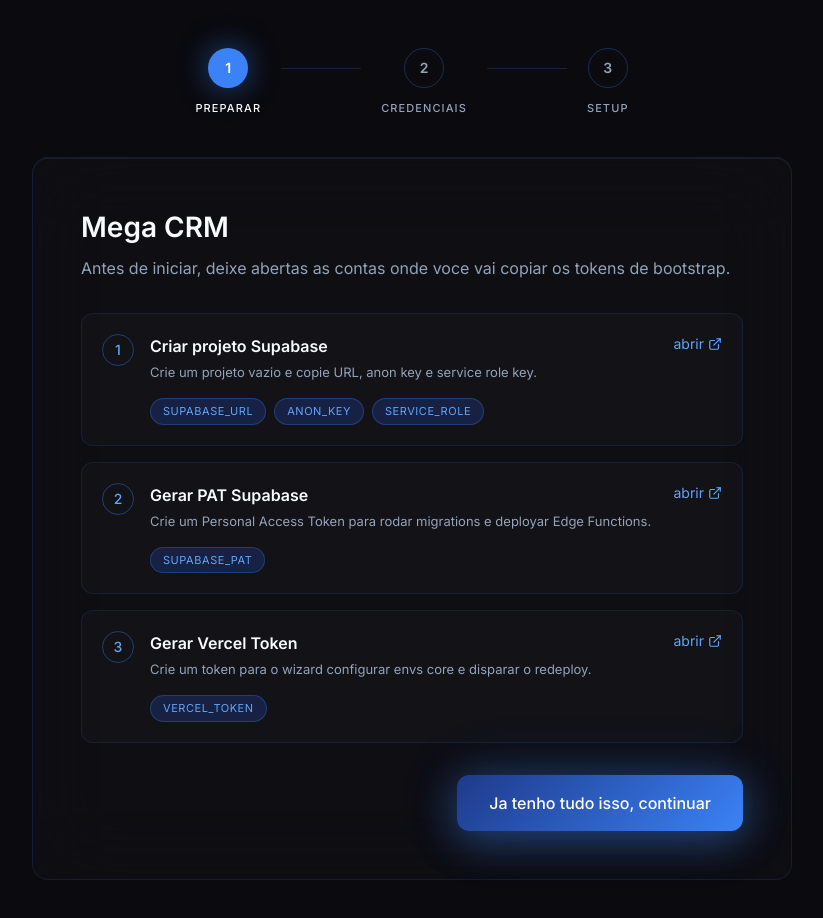
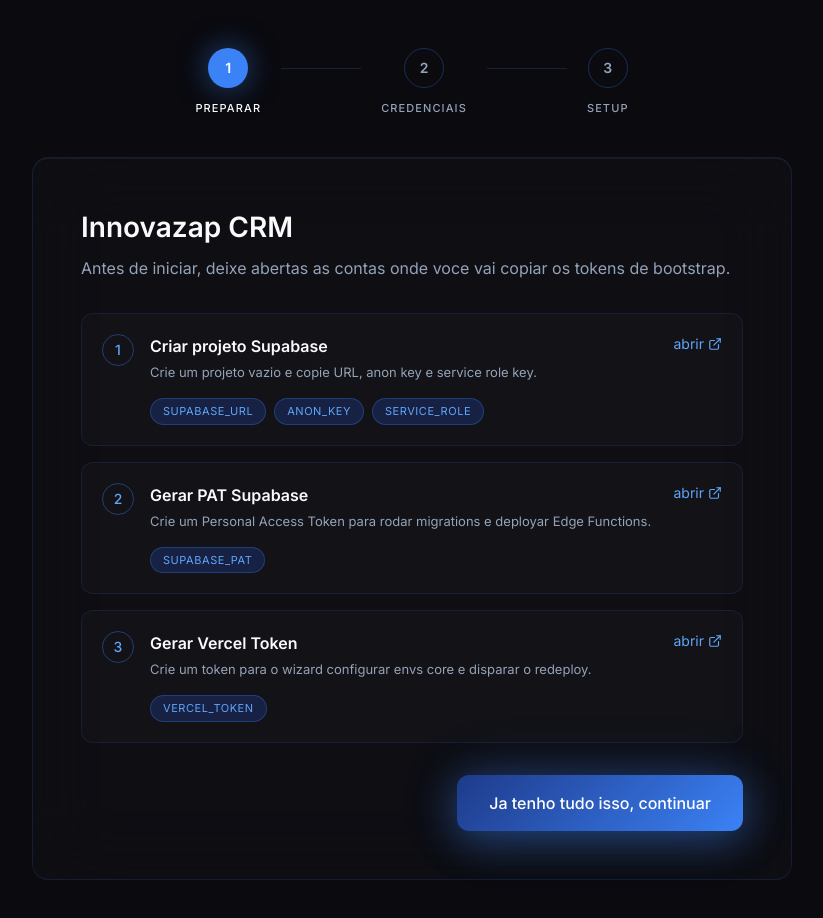
Before and after one commit to innovazaptecnologia-hue/Innovazap-crm, a React (Vite) app: page /setup in a window 1280 px wide. Shown: the top 918 px of the page, without its empty margins (228-1051 px from the left). Built offline with nearby package versions, Linux system fonts and the light colour scheme.

Commit message:
Update setup.config.ts

```diff
--- a/setup.config.ts
+++ b/setup.config.ts
@@ -82,7 +82,7 @@ async function validateZernio(value: string) {
 }
 
 export const setupConfig: SetupConfig = {
-  toolName: 'Mega CRM',
+  toolName: 'Innovazap CRM',
   toolSlug: 'whatsapp-hub',
   postBootstrapRedirect: '/dashboard',
   // O aluno conecta o WhatsApp dentro do Zernio (Embedded Signup) e informa
```
